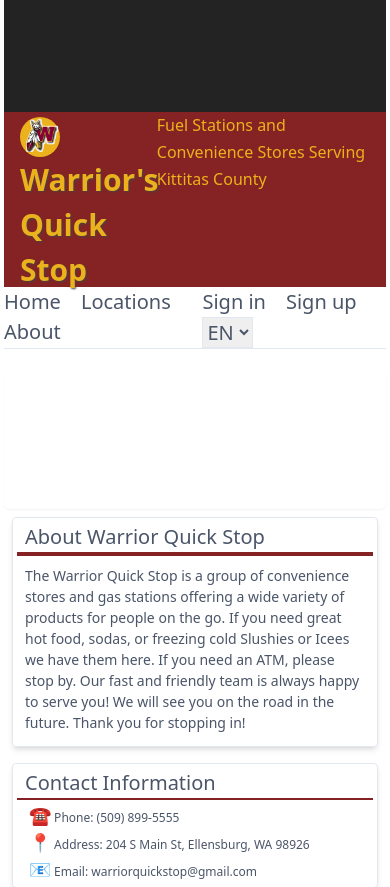
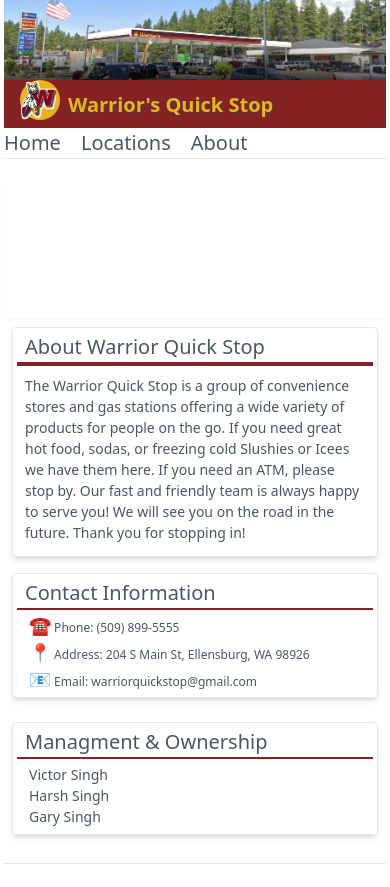
Before and after one commit to PatrickMurphyDev/Warrior, a Next.js app: page /en/about in a window 390 px wide. Shown: the top 887 px of the page. Built offline with nearby package versions, Linux system fonts and the light colour scheme.

Commit message:
mobile base template (force)

```diff
--- a/src/templates/BaseTemplate.tsx
+++ b/src/templates/BaseTemplate.tsx
@@ -17,17 +17,16 @@
       <div className="mx-auto max-w-screen-lg">
         <header className="border-b border-gray-300">
           <div
-            className="relative h-28 w-full"
+            className="relative h-20  w-full md:h-28 xl:h-28"
             style={{ overflow: 'hidden', backgroundColor: '#232323' }}
           >
             <img
               alt="Warrior Gas Station Cle Elum"
-              src="/assets/images/layout-header.png"
+              src="/assets/images/layout-header-trim-center.png"
+              className="inline-block size-full"
               style={{
-                display: 'block',
-                position: 'absolute',
-                top: -243,
-                left: 0,
+                objectFit: 'cover',
+                objectPosition: 'center',
               }}
             />
           </div>
@@ -35,17 +34,15 @@
             style={{
               color: AppConfig.colors[0],
               backgroundColor: AppConfig.colors[1],
+              position: 'relative',
             }}
           >
             <h1
-              className="pl-4 text-3xl font-bold"
+              className="inline-block h-12 w-full pl-4 align-middle text-xl font-bold md:w-2/5 md:text-2xl xl:w-2/5 xl:text-3xl"
               style={{
                 color: AppConfig.colors[0],
                 backgroundColor: AppConfig.colors[1],
-                display: 'inline-block',
-                width: '39%',
                 textShadow: '#444 1px 1px 2px',
-                height: '1.7em',
               }}
             >
               <span
@@ -56,37 +53,28 @@
                   backgroundColor: AppConfig.colors[0],
                 }}
               >
-                <span
-                  className="relative inline-block"
-                  style={{ width: '40px', height: '35px' }}
-                >
+                <span className="relative mx-2 inline-block size-full">
                   <Image
                     src="/assets/images/logo_125.png"
                     alt="warrior logo"
                     style={{
                       objectFit: 'cover',
-                      objectPosition: '-1px 1px',
+                      objectPosition: 'center center',
+                      left: '-12px',
                     }}
                     unoptimized
                     fill
                   />
                 </span>
               </span>
-              {AppConfig.name}
+              <span>{AppConfig.name}</span>
             </h1>
-            <h2
-              className="float-right align-middle text-base"
-              style={{
-                width: '60%',
-                display: 'inline-block',
-                height: '1.7em',
-                lineHeight: '1.7em',
-              }}
-            >
+            <h2 className="relative float-right hidden align-middle text-base md:inline-block md:w-3/5 xl:inline-block xl:w-3/5">
               <span
+                className="h-full"
                 style={{
-                  paddingRight: 10,
-                  float: 'right',
+                  position: 'absolute',
+                  right: 10,
                 }}
               >
                 {t('description')}
@@ -101,7 +89,7 @@
               </ul>
             </nav>
 
-            <nav>
+            <nav className="hidden md:inline-block xl:inline-block">
               <ul className="flex flex-wrap gap-x-5 text-xl">
                 {props.rightNav}
               </ul>
```
